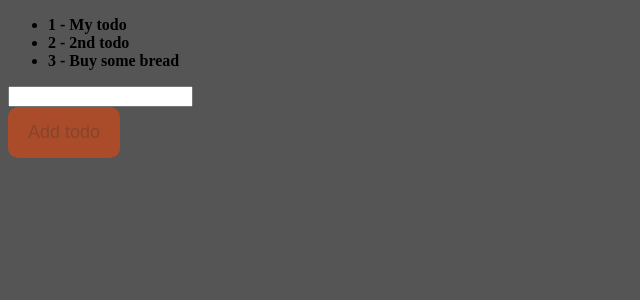
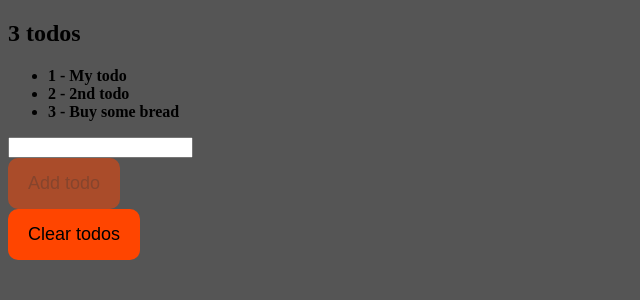
Before and after one commit to danulqua/svelte-learn, a Svelte app: page / in a window 1280 px wide. Shown: the top 300 px of the page, without its empty margins (0-640 px from the left). Built offline with nearby package versions, Linux system fonts and the light colour scheme.

Commit message:
update todos in the parent component by binding prop

```diff
--- a/src/App.svelte
+++ b/src/App.svelte
@@ -1,8 +1,9 @@
 <script>
   import { v4 as uuid } from 'uuid';
+  import Button from './lib/Button.svelte';
   import TodoList from './lib/TodoList.svelte';
 
-  const todos = [
+  let todos = [
     {
       id: uuid(),
       title: 'My todo',
@@ -19,9 +20,15 @@
       completed: false
     }
   ];
+
+  $: {
+    console.log(todos);
+  }
 </script>
 
-<TodoList {todos} />
+<h2>{todos.length} {todos.length === 1 ? 'todo' : 'todos'}</h2>
+<TodoList bind:todos />
+<Button on:click={() => (todos = [])}>Clear todos</Button>
 
 <style>
 </style>
```
